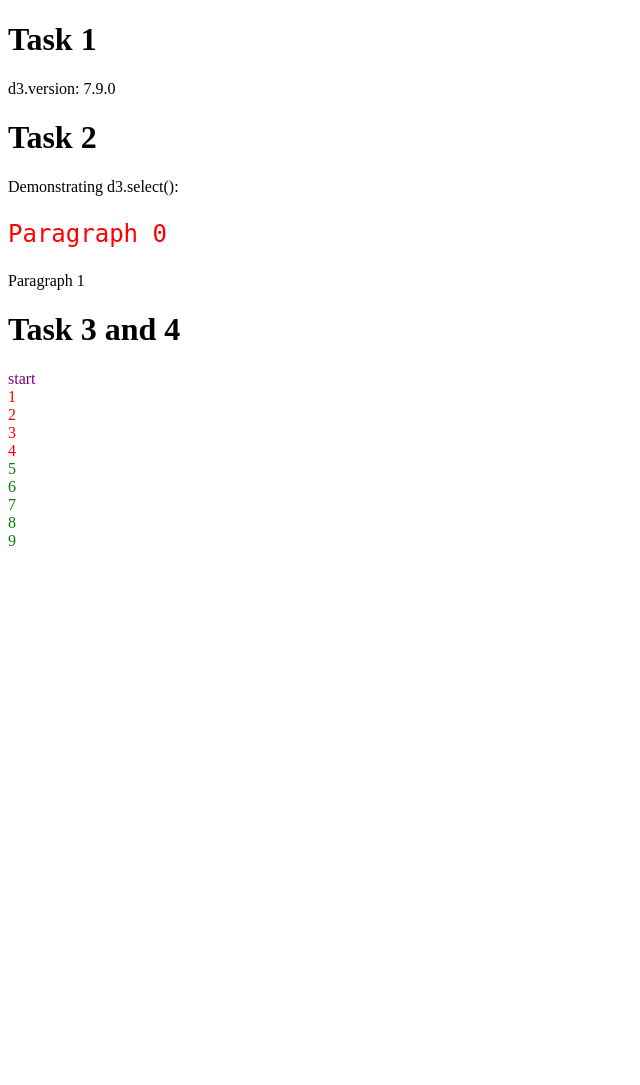
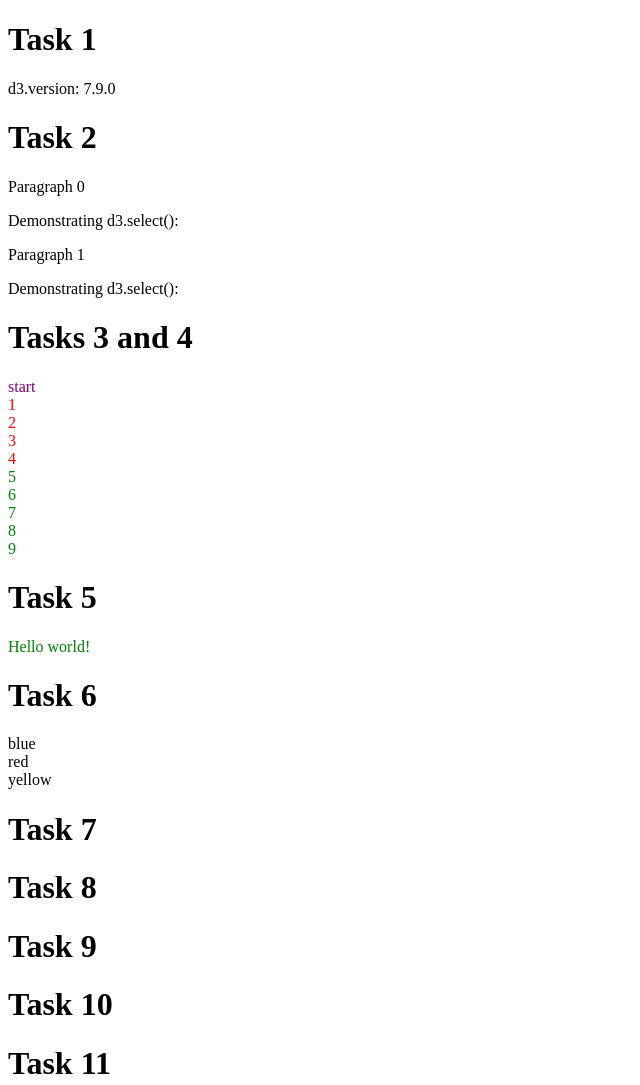
Before and after one commit to kymckay/f21dv-coursework, a plain HTML site: page index.html in a window 1280 px wide. Shown: the top 1085 px of the page, without its empty margins (0-640 px from the left). Before the commit the page ends 800 px from the top, so only its background shows below. Drawn offline with nearby package versions, Linux system fonts and the light colour scheme.

Commit message:
Rework lab 1 implementation
- Adds tasks 5 and 6
- More scalable, less variables hanging around in memory

```diff
--- a/index.html
+++ b/index.html
@@ -8,62 +8,83 @@
 <body>
 
 <script>
-    function task2(div) {
+    // Variables to be reused between tasks so data is garbage collected
+    let taskData;
+    let taskSel;
+
+    // Prepares the page for all following lab tasks (32 div elements)
+    d3.select('body')
+      .selectAll('div')
+        .data(Array(32).keys())
+      .join('div')
+        .attr('class', d => `task${d+1}`)
+    // Label tasks clearly with headings
+      .append('h1')
+        .text(d => `Task ${d + 1}`);
+
+    // TASK 1
+    d3.select('.task1').append('p')
+        .text(`d3.version: ${d3.version}`);
+
+    // TASK 2
     // Add indexed paragraph elements
-        div.selectAll('p')
+    taskSel = d3.select('.task2')
+      .selectAll('div')
         .data(Array(2).keys())
         .join('p')
         .text(d => `Paragraph ${d}`);
 
     // Demonstrate changing paragraph via select
-        div.select('p')
+    taskSel.select('p')
         .style('color', 'red')
         .style('font-family', 'Mono')
         .style('font-size', '18pt');
 
-        div.insert('p', 'p').text('Demonstrating d3.select():');
-    }
+    taskSel.insert('p', 'p').text('Demonstrating d3.select():');
 
-    function task3and4(div) {
-        // Task 3 makes 10 div elements, with content equal to their
-        // index.
-        // Used join instead of appending repeatedly as asked because it
-        // makes more sense.
-        const divs = div.selectAll('div')
+    // TASK 3
+    // Making required 10 div elements using join instead of
+    // appending in a loop as requested because it makes more sense.
+    taskSel = d3.select('.task3')
+      .selectAll('div')
         .data(Array(10).keys())
         .join('div')
         .text(d => d);
 
     // Also part of task 3, first 5 are red and last 5 are green.
-        divs.filter((_,i) => i < 5).style('color', 'red');
-        divs.filter((_,i) => i >= 5).style('color', 'green');
+    taskSel.filter((_,i) => i < 5).style('color', 'red');
+    taskSel.filter((_,i) => i >= 5).style('color', 'green');
+
+    // TASK 4
+    // Re-uses task 3 elements
+    d3.select('.task4').remove();
+    d3.select('.task3 h1').text('Tasks 3 and 4')
 
     // Task 4 selects the first div, sets the content to start and
     // colour to purple
-        div.select('div').text('start').style('color', 'purple');
-    }
+    d3.select('.task3')
+      .select('div')
+        .text('start')
+        .style('color', 'purple');
 
-    const tasks = {
-        1: div => {
-            div.append('p')
-                .text(`d3.version: ${d3.version}`);
-        },
-        2: task2,
-        '3 and 4': task3and4,
-    }
+    // TASK 5
+    d3.select('.task5')
+      .append('div')
+        .text('Hello world!')
+        .style('color', 'green');
 
-    const divs = d3.select('body')
+    // TASK 6
+    taskData = [
+        {name:'test', val:1, color: 'blue'},
+        {name:'other', val:2, color: 'red'},
+        {name:'b', val:3, color:'yellow'}
+    ];
+
+    d3.select('.task6')
       .selectAll('div')
-        .data(Object.keys(tasks))
-      .join('div');
-
-    // Split page into task headings
-    divs.append('h1').text(d => `Task ${d}`);
-
-    // Fill with task results
-    divs.each(function(d) {
-        tasks[d](d3.select(this));
-    });
+        .data(taskData)
+      .join('div')
+        .text(d => d.color);
 </script>
 </body>
 </html>
```
Lines whose indentation alone changed are shown as unchanged.
